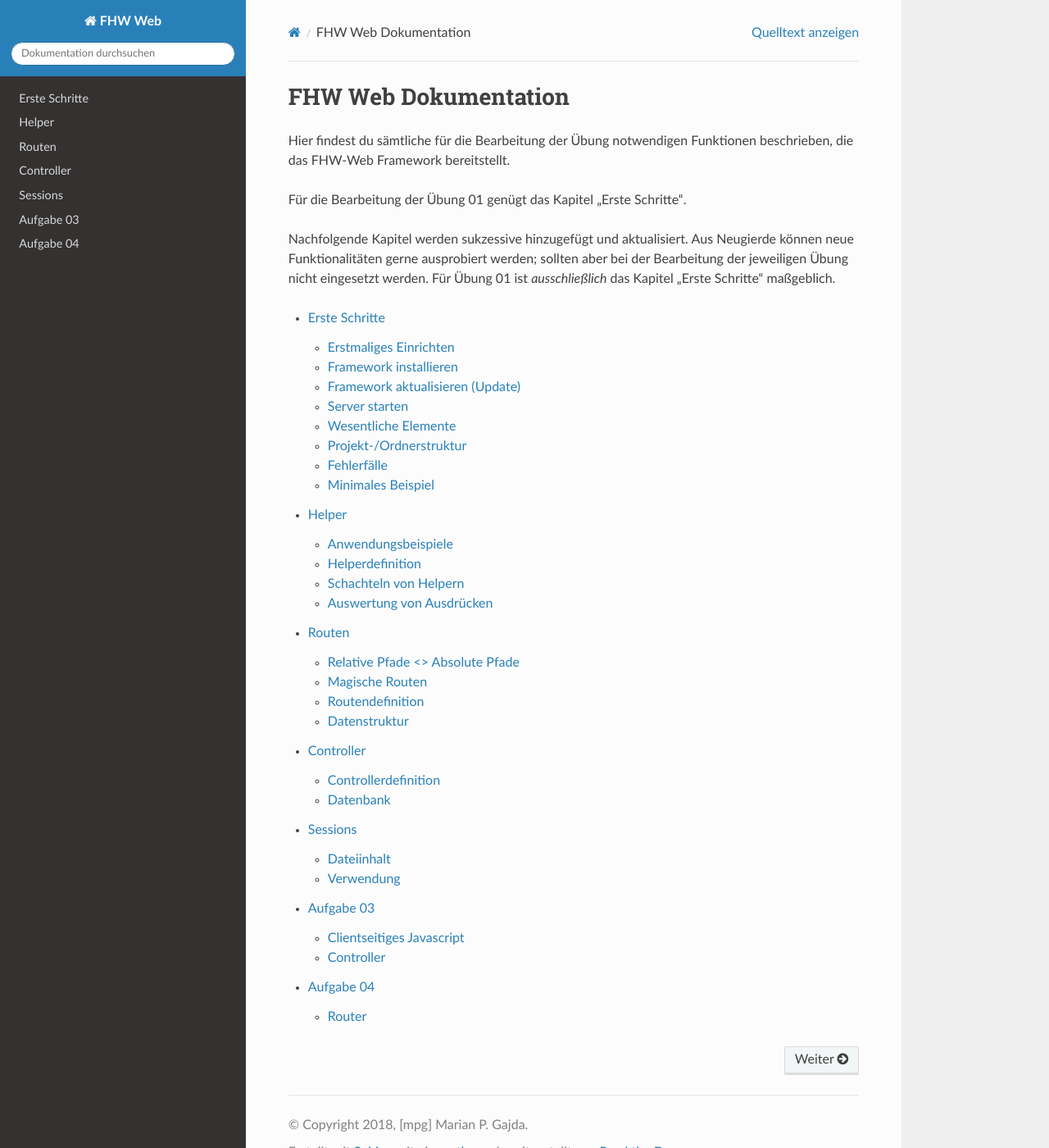
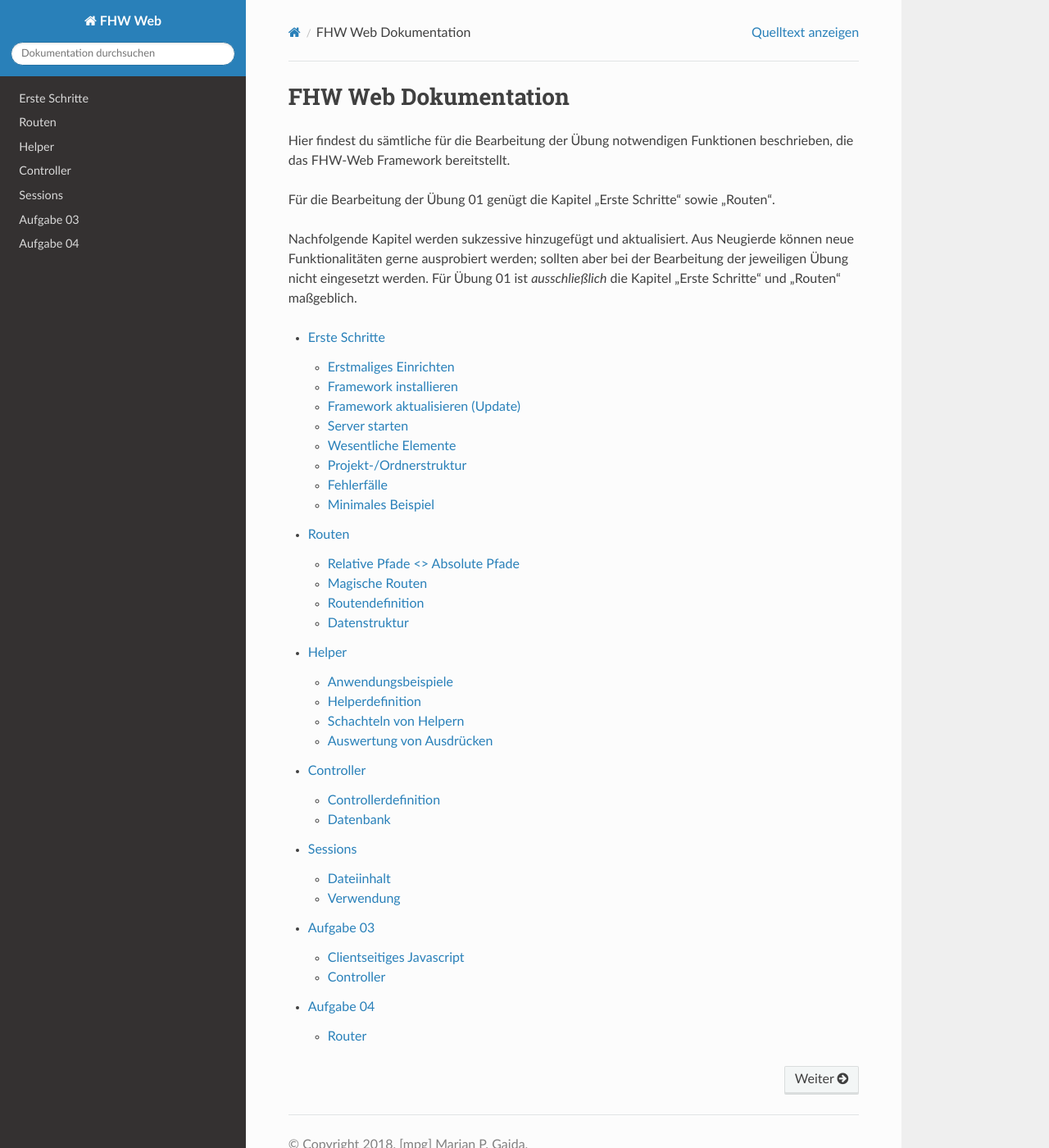
Before and after one commit to marianpg/fhw-web, a Sphinx documentation site: the page built from doc/source/index.rst, in a window 1280 px wide and 1400 px high. Shown: the whole window at 82% size. Built offline with Sphinx 7.4.7 and the Read the Docs theme 2.0.0, drawn with Linux system fonts in a browser that asks for light colours.

Commit message:
some changes for introduction

```diff
--- a/doc/source/index.rst
+++ b/doc/source/index.rst
@@ -4,19 +4,19 @@ FHW Web Dokumentation
 Hier findest du sämtliche für die Bearbeitung der Übung notwendigen Funktionen beschrieben,
 die das FHW-Web Framework bereitstellt.
 
-Für die Bearbeitung der Übung 01 genügt das Kapitel "Erste Schritte".
+Für die Bearbeitung der Übung 01 genügt die Kapitel "Erste Schritte" sowie "Routen".
 
 Nachfolgende Kapitel werden sukzessive hinzugefügt und aktualisiert. Aus Neugierde können neue Funktionalitäten
 gerne ausprobiert werden; sollten aber bei der Bearbeitung der jeweiligen Übung nicht eingesetzt werden.
-Für Übung 01 ist *ausschließlich* das Kapitel "Erste Schritte" maßgeblich.
+Für Übung 01 ist *ausschließlich* die Kapitel "Erste Schritte" und "Routen" maßgeblich.
 
 
 ..  toctree::
     :maxdepth: 2
 
     setup_and_start
+    routes
     helper
-    routes
     controller
     sessions
     exercise03
--- a/package.json
+++ b/package.json
@@ -1,7 +1,7 @@
 {
   "name": "fhw-web",
   "description": "Framework zur Übung 'Web-Anwendungen' an der Fachhochschule Wedel",
-  "version": "0.11.0",
+  "version": "0.12.0",
   "scripts": {
     "compile": "rm -rf lib && mkdir lib && babel --presets es2015 --plugins transform-runtime -d lib/ src/",
     "prepublish": "npm run compile",
```
Also changed, not shown: 1 other file.
